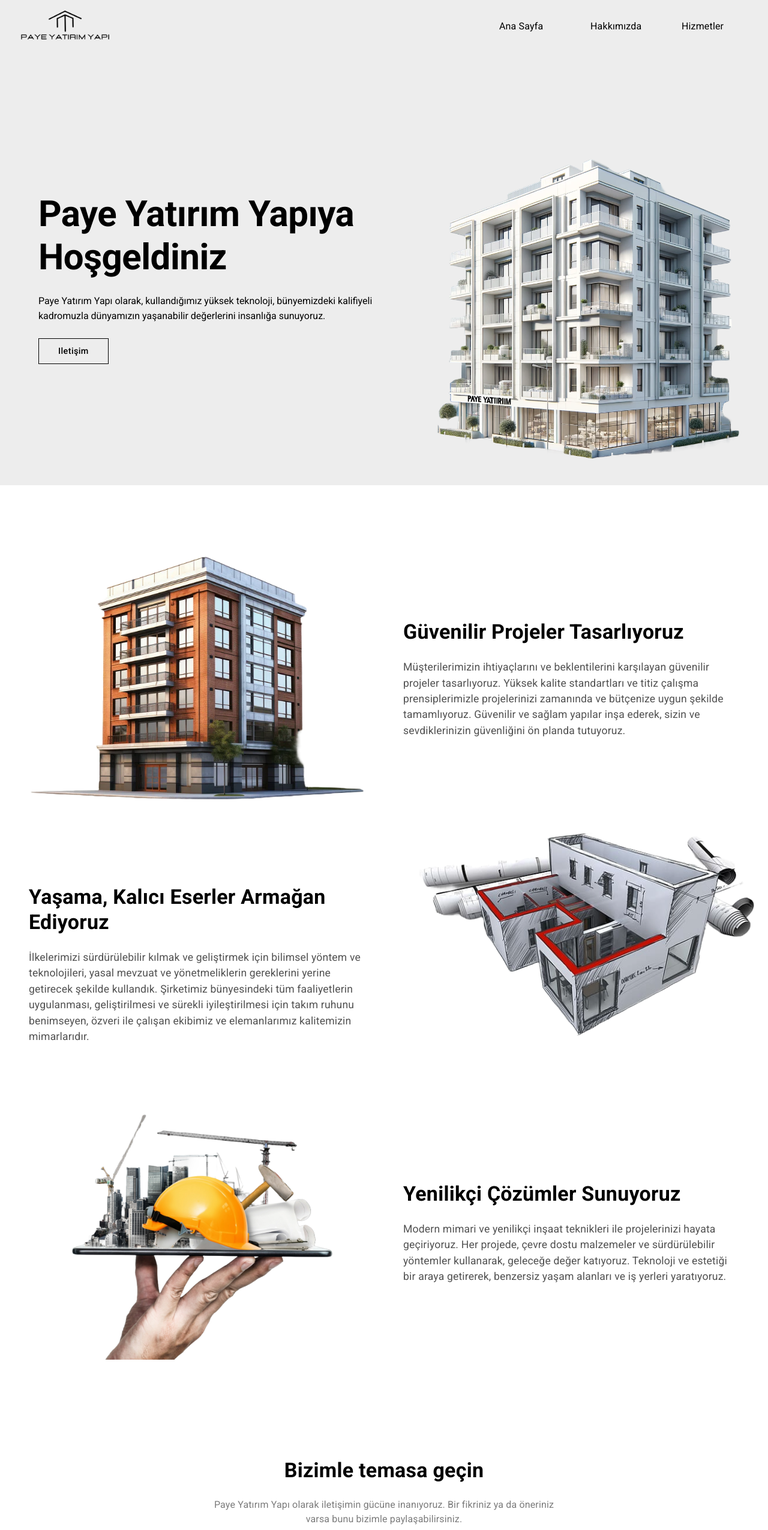
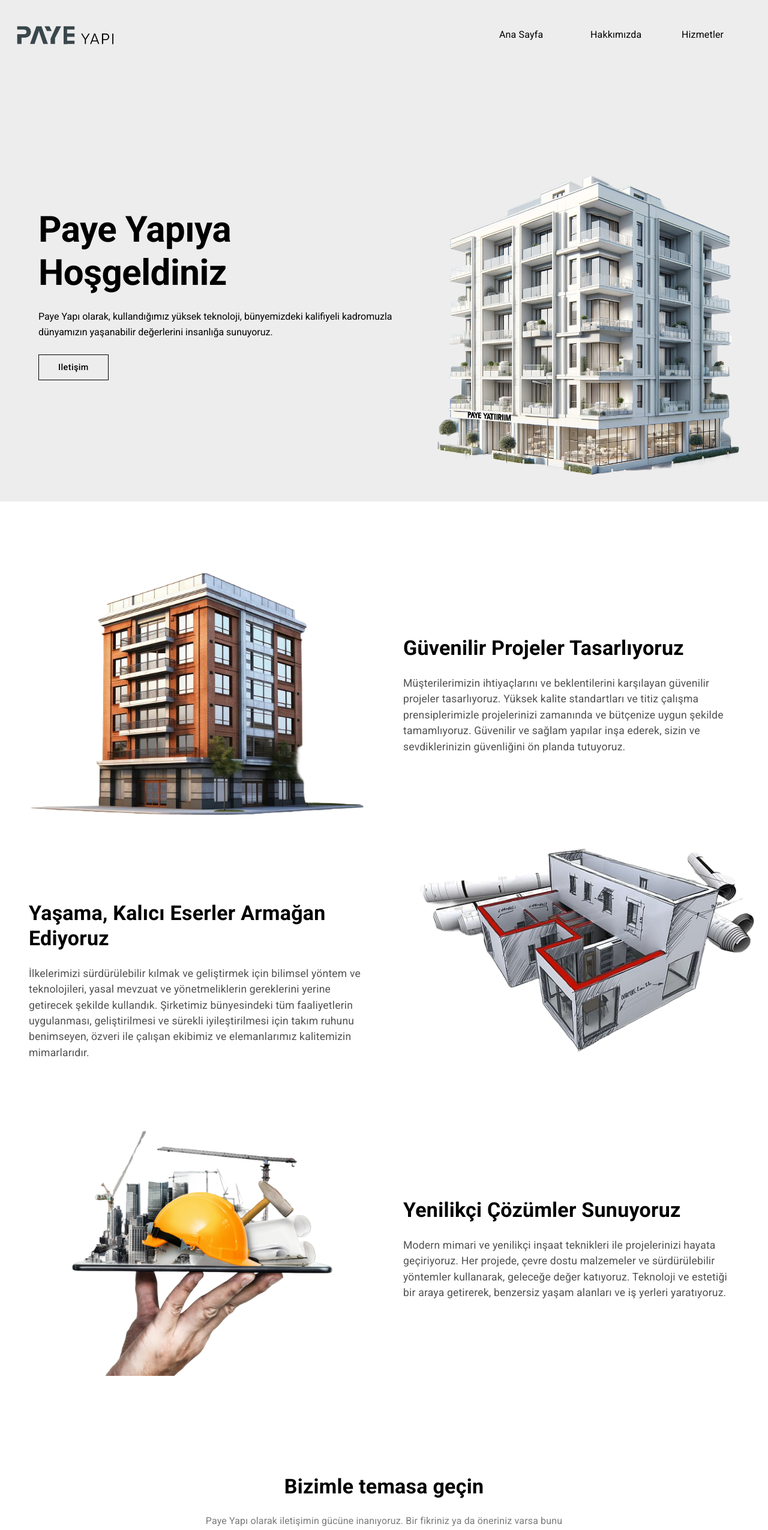
Before and after one commit to leanardos/paye-yatirim, a React (Create React App) app: page / in a window 1280 px wide. Shown: the top 2551 px of the page at 60% size. Built offline with nearby package versions, Linux system fonts and the light colour scheme.

Commit message:
brand updates

```diff
--- a/public/index.html
+++ b/public/index.html
@@ -6,7 +6,7 @@
     <meta name="theme-color" content="#000000" />
     <meta
       name="description"
-      content="Paye Yatırım Yapıya Hoşgeldiniz"
+      content="Paye Yapıya Hoşgeldiniz"
     />
     <link
       rel="stylesheet"
@@ -18,7 +18,7 @@
         margin: 0;
       }
     </style>
-    <title>Paye Yatırım</title>
+    <title>Paye Yapı</title>
   </head>
   <body>
     <noscript>You need to enable JavaScript to run this app.</noscript>
--- a/src/components/Footer/Footer.jsx
+++ b/src/components/Footer/Footer.jsx
@@ -8,7 +8,7 @@ import InstagramIcon from '@mui/icons-material/Instagram';
 import PlaceIcon from '@mui/icons-material/Place';
 import LinkedInIcon from '@mui/icons-material/LinkedIn';
 import Divider from '@mui/material/Divider';
-import imgDetail from '../../assets/newFullLogo.png';
+import imgDetail from '../../assets/logo-white.png';
 
 const Footer = () => {
 	const StackColumn = styled(Stack)(() => ({
--- a/src/components/Generic.jsx
+++ b/src/components/Generic.jsx
@@ -38,11 +38,11 @@ const Generic = () => {
 						px: 4,
 					}}>
 					<Title
-						text={'Paye Yatırım Yapıya Hoşgeldiniz'}
+						text={'Paye Yapıya Hoşgeldiniz'}
 						textAlign={'start'}
 					/>
 					<CustomTypography>
-						Paye Yatırım Yapı olarak uzmanlığımız ve teknik bilgi
+						Paye Yapı olarak uzmanlığımız ve teknik bilgi
 						birikimimizin yanı sıra, etik değerlere bağlı, ilkeli ve
 						şeffaf çalışma prensiplerimiz sayesinde sektörde
 						prestijli bir yer edindik.
--- a/src/components/GetInTouch.jsx
+++ b/src/components/GetInTouch.jsx
@@ -20,7 +20,7 @@ const GetInTouch = () => {
 			/>
 			<Paragraph
 				text={
-					'Paye Yatırım Yapı olarak iletişimin gücüne inanıyoruz.\
+					'Paye Yapı olarak iletişimin gücüne inanıyoruz.\
                     Bir fikriniz ya da öneriniz varsa bunu bizimle paylaşabilirsiniz.'
 				}
 				maxWidth={'sm'}
--- a/src/components/Header.jsx
+++ b/src/components/Header.jsx
@@ -46,7 +46,7 @@ const Header = ({ scrollToBottom }) => {
 						fontWeight: 700,
 						color: '#000',
 					}}>
-					Paye Yatırım Yapıya Hoşgeldiniz
+					Paye Yapıya Hoşgeldiniz
 				</Typography>
 
 				<Typography
@@ -57,7 +57,7 @@ const Header = ({ scrollToBottom }) => {
 						lineHeight: 1.6,
 						color: '#000',
 					}}>
-					Paye Yatırım Yapı olarak, kullandığımız yüksek teknoloji,
+					Paye Yapı olarak, kullandığımız yüksek teknoloji,
 					bünyemizdeki kalifiyeli kadromuzla dünyamızın yaşanabilir
 					değerlerini insanlığa sunuyoruz.
 				</Typography>
--- a/src/components/Navbar.jsx
+++ b/src/components/Navbar.jsx
@@ -12,7 +12,7 @@ import {
 } from '@mui/material';
 import DrawerItem from './DrawerItem';
 import { Link } from 'react-router-dom';
-import imgDetail from '../assets/newFullLogo.png';
+import imgDetail from '../assets/logo-white.png';
 import { useNavigate } from 'react-router-dom';
 
 const StyledToolbar = styled(Toolbar)({
```
Also changed, not shown: src/assets/logo-white.png.
